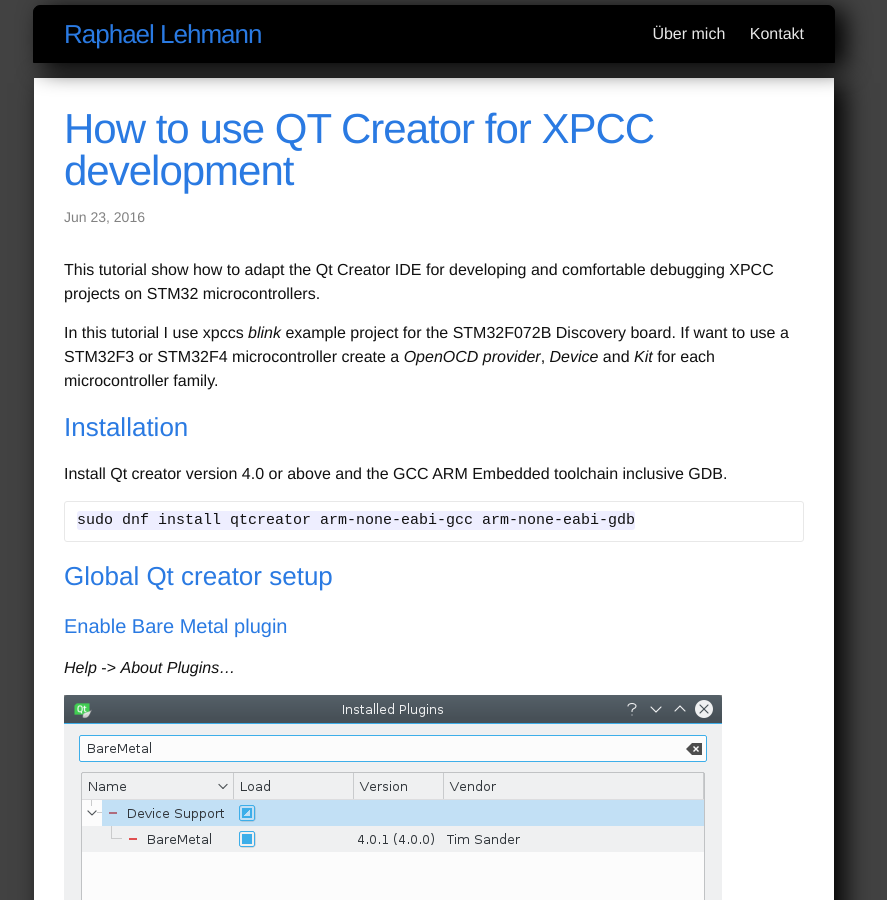
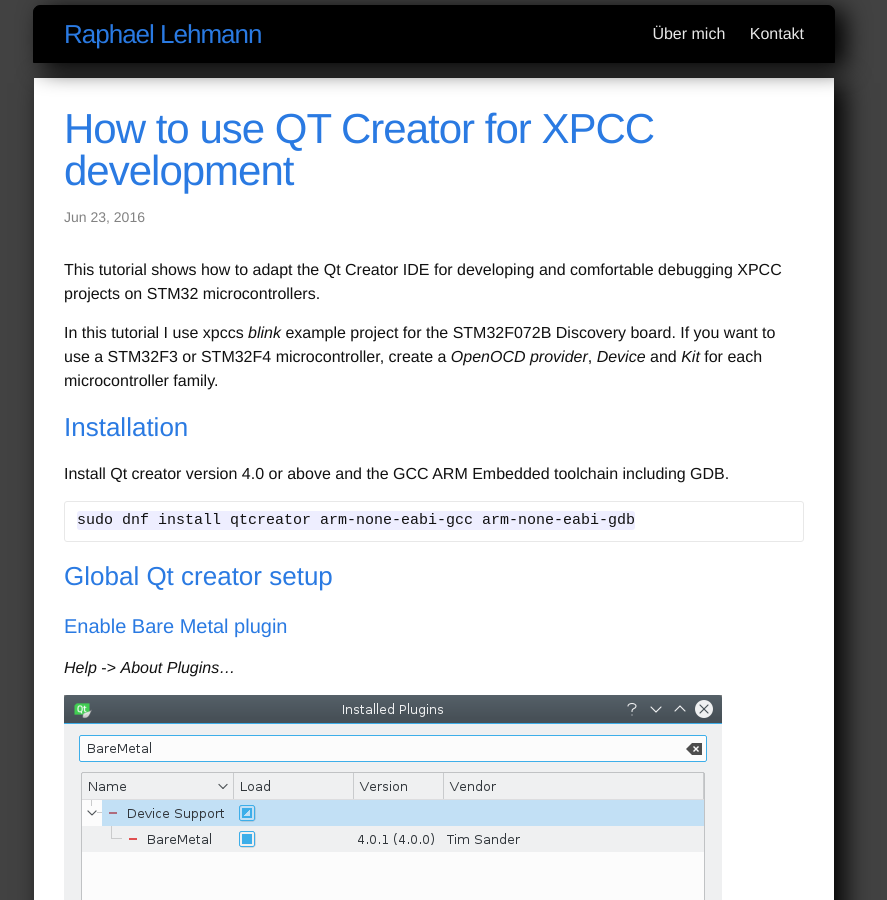
Before and after one commit to rleh/rleh.github.io, a Jekyll site: the page built from _posts/2016-06-23-Qt-Creator-Tutorial-for-XPCC.markdown, in a window 1280 px wide and 900 px high. Shown: the whole window, without its empty margins (206-1093 px from the left). Built offline with Jekyll 4.4.1, drawn with Linux system fonts in a browser that asks for light colours; Markdown is read by kramdown in place of the engine named in the settings; some of the changed text lies outside the part shown.

Commit message:
post: fixes some typos

````diff
--- a/_posts/2016-06-23-Qt-Creator-Tutorial-for-XPCC.markdown
+++ b/_posts/2016-06-23-Qt-Creator-Tutorial-for-XPCC.markdown
@@ -3,17 +3,17 @@
 title:  "How to use QT Creator for XPCC development"
 date:   2016-06-23 21:30:00
 categories: xpcc development
-description: This tutorial show how to adapt the Qt Creator IDE for developing and comfortable debugging XPCC projects
+description: This tutorial shows how to adapt the Qt Creator IDE for developing and comfortable debugging XPCC projects
 ---
 
-This tutorial show how to adapt the Qt Creator IDE for developing and comfortable debugging XPCC projects on STM32 microcontrollers.
+This tutorial shows how to adapt the Qt Creator IDE for developing and comfortable debugging XPCC projects on STM32 microcontrollers.
 
 In this tutorial I use xpccs *blink* example project for the STM32F072B Discovery board.
-If want to use a STM32F3 or STM32F4 microcontroller create a *OpenOCD provider*, *Device* and *Kit* for each microcontroller family.
+If you want to use a STM32F3 or STM32F4 microcontroller, create a *OpenOCD provider*, *Device* and *Kit* for each microcontroller family.
 
 ### Installation
 
-Install Qt creator version 4.0 or above and the GCC ARM Embedded toolchain inclusive GDB.
+Install Qt creator version 4.0 or above and the GCC ARM Embedded toolchain including GDB.
 
 ```
 sudo dnf install qtcreator arm-none-eabi-gcc arm-none-eabi-gdb
@@ -97,7 +97,7 @@
 
 Select the *Projects* view from the left side.
 
-First, click *Add Kit* -> *STM32F0*, then remove the by default created *Desktop* using the icon right to *Desktop* -> *Remove Kit*.
+First, click *Add Kit* -> *STM32F0*, then remove the by default created *Desktop* using the icon to the right of *Desktop* -> *Remove Kit*.
 ![Remove the desktop kit](/assets/images/qt-creator-tutorial/remove-desktop-kit.png)
 
 Next go to the *Build Settings* and remove all existing *Build Steps* and *Clean Steps* and add a new *Custom Process Step* build step with the command `scons` and argument `program`.
````
Also changed, not shown: other parts of _posts/2016-06-23-Qt-Creator-Tutorial-for-XPCC.markdown (+2 -2 lines).
